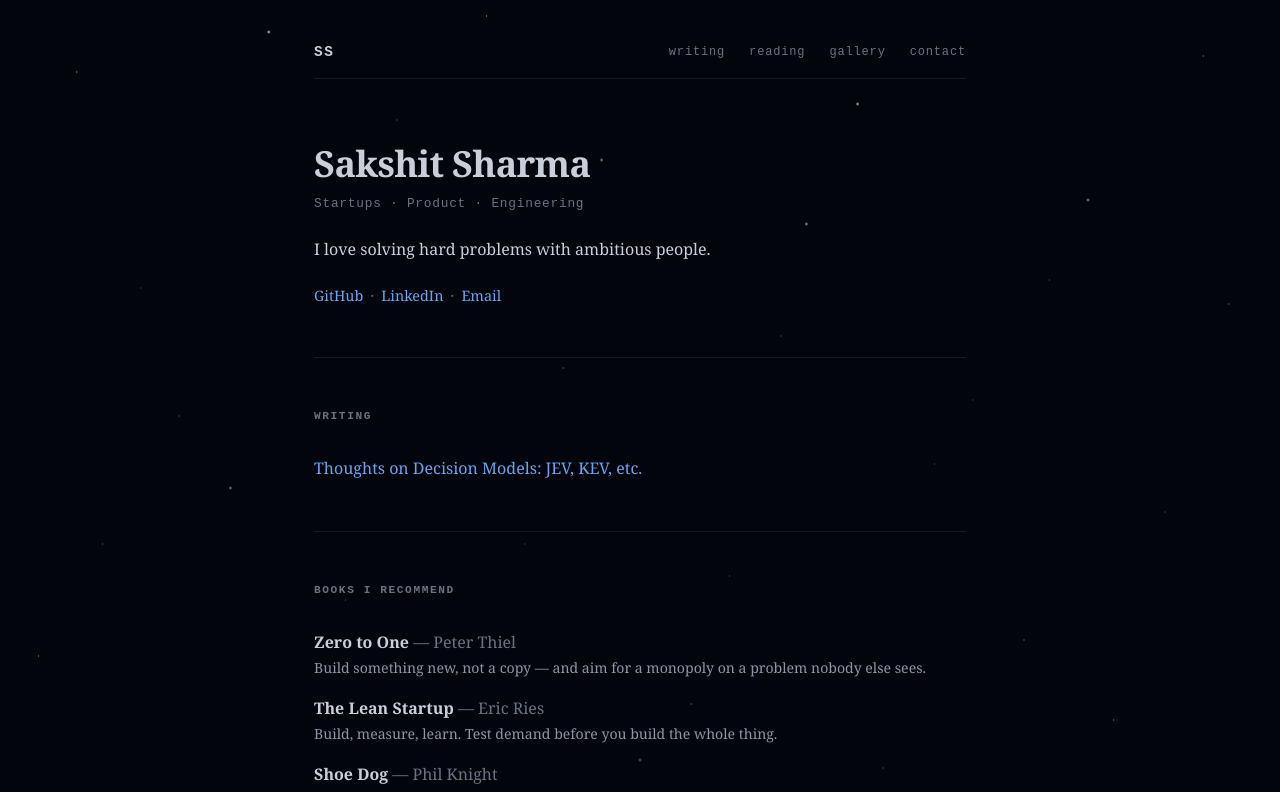
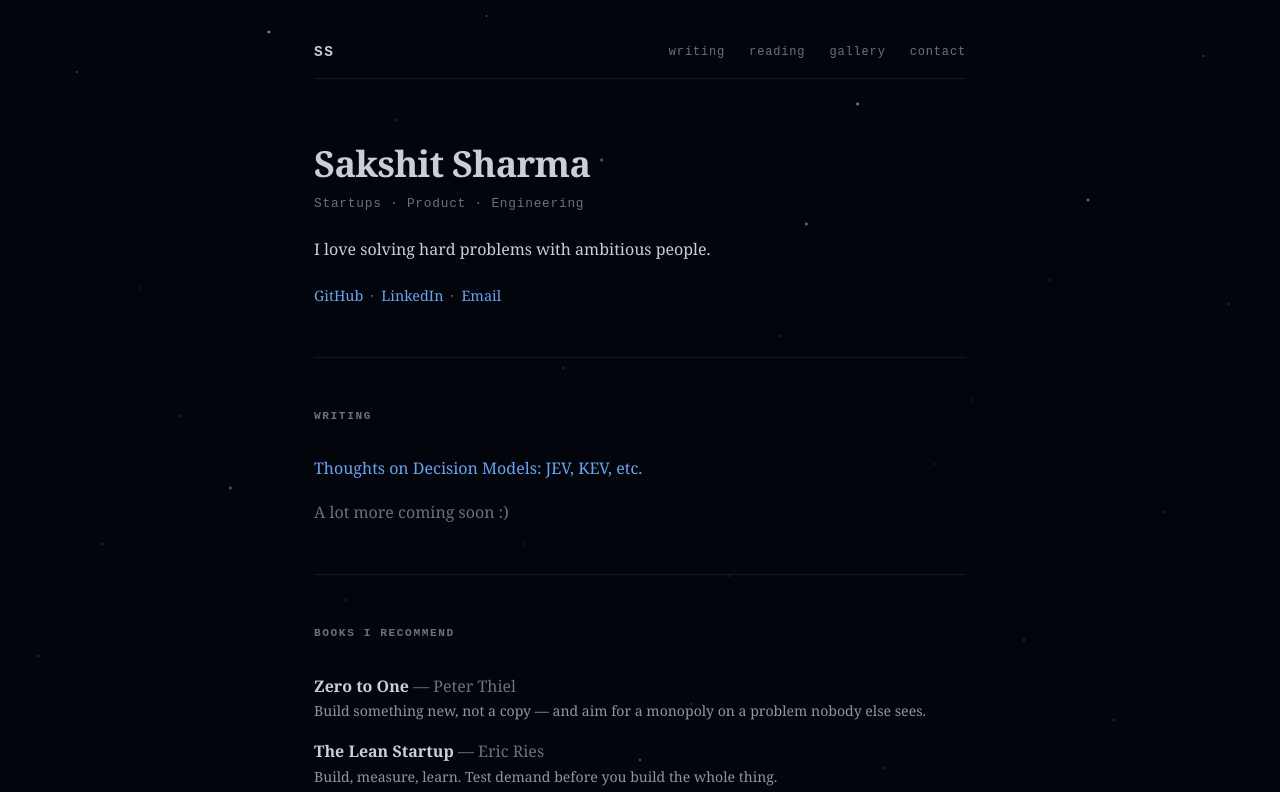
Before and after one commit to sakshit2004/Sakshit-Portfolio, a React (Vite) app: page / in a window 1280 px wide. Shown: the top 792 px of the page. Built offline with nearby package versions, Linux system fonts and the light colour scheme.

Commit message:
Add 'more coming soon' note to writing
Co-Authored-By: Claude Opus 5.5 <noreply@anthropic.com>
Claude-Session: https://claude.ai/code/session_01YJuFFBmfSbo9DBPqLTSf7W

```diff
--- a/src/pages/Index.tsx
+++ b/src/pages/Index.tsx
@@ -136,6 +136,7 @@ export default function Index() {
               <a href={article.url} target="_blank" rel="noopener noreferrer">{article.title}</a>
             </li>
           ))}
+          <li className="item-meta">A lot more coming soon :)</li>
         </ul>
       </section>
 
```
